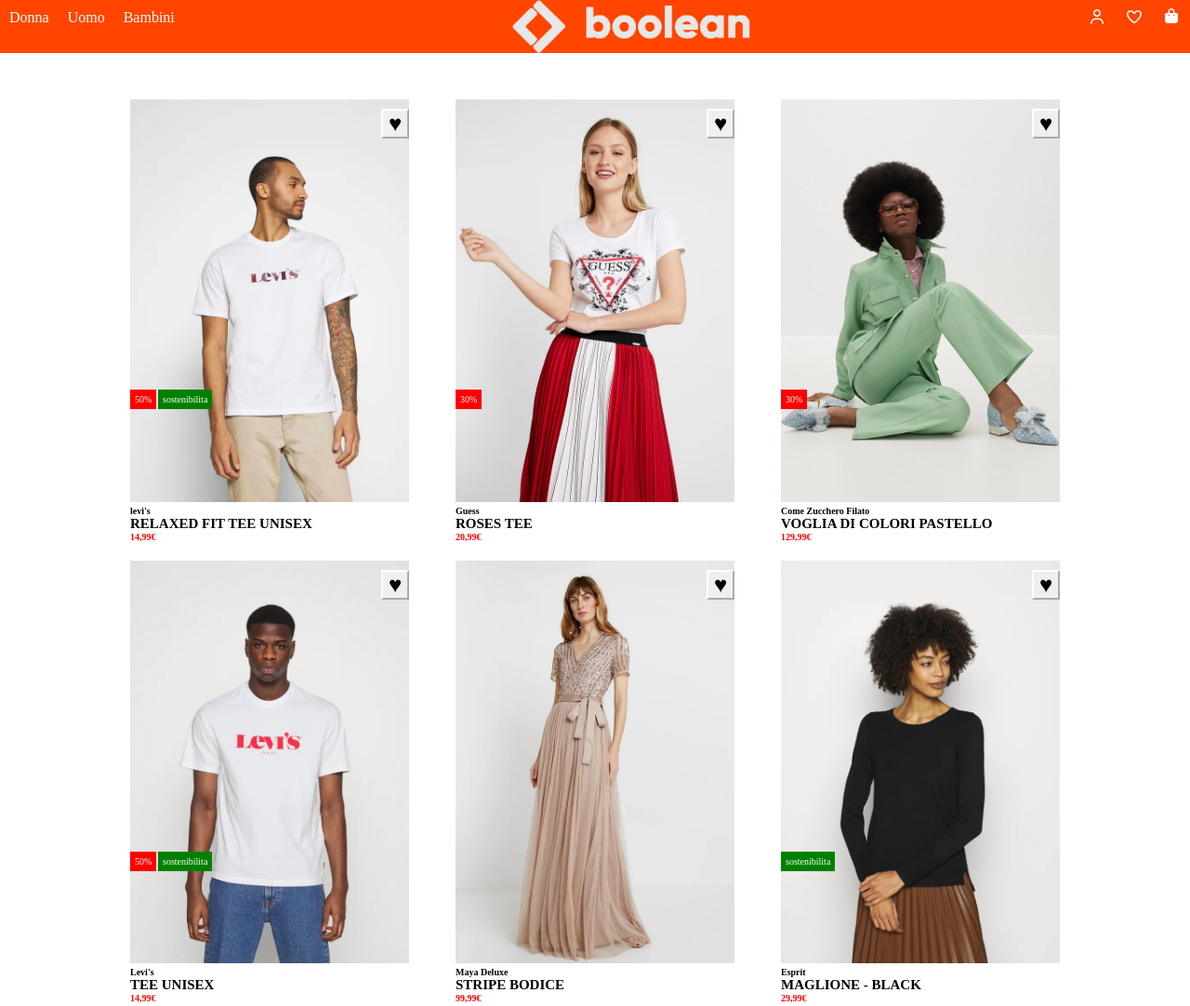
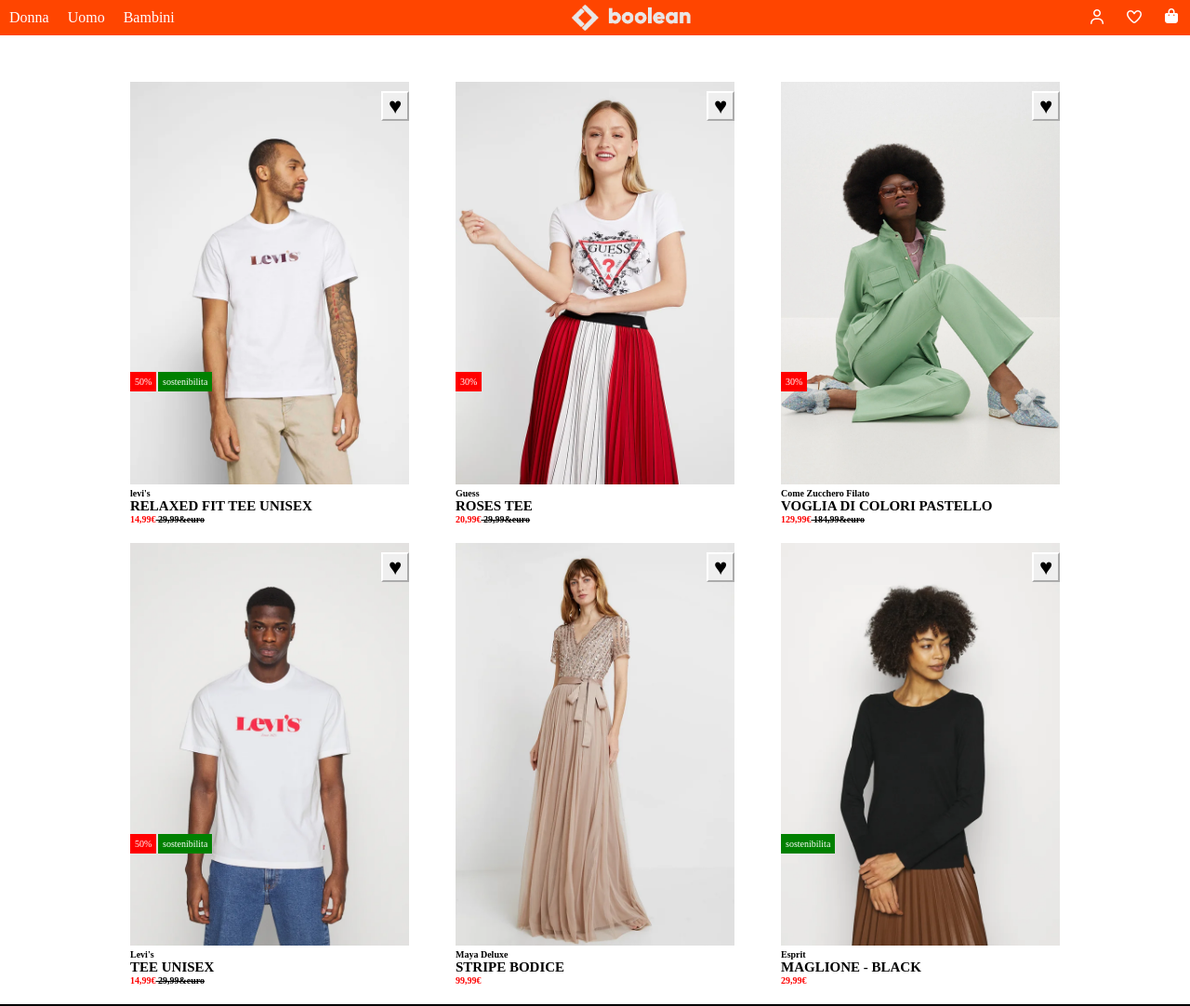
Before and after one commit to DavidZarfati/html-css-boolando, a plain HTML site: page index.html in a window 1280 px wide. Shown: the top 1082 px of the page at 93% size. Drawn offline with Linux system fonts and the light colour scheme.

Commit message:
feat:risistemato logo

```diff
--- a/css/style.css
+++ b/css/style.css
@@ -97,6 +97,7 @@ h3 {
 
 .cancellato {
     text-decoration: line-through;
+    color: black;
 }
 
 /* .front{
@@ -184,3 +185,10 @@ footer h4 {
     margin-left: 0;
     margin-right: 0;
 }
+.logo-wrapper{
+    width: 50%;
+    /* height: 100%; */
+    display: flex;
+    justify-content: center;
+    align-items: center;
+}
--- a/index.html
+++ b/index.html
@@ -17,7 +17,9 @@
             <li><a href="">Uomo</a></li>
             <li><a href="">Bambini</a></li>
         </ul>
-        <img class="logo" src="./img/boolean-logo.png" alt="Logo boolean">
+        <div class="logo-wrapper">
+            <img class="logo" src="./img/boolean-logo.png" alt="Logo boolean">
+        </div>
         <ul class="loghi">
             <li><a href=""><i class="fa-regular fa-user"></i></a></li>
             <li><a href=""><i class="fa-regular fa-heart"></i></a></li>
@@ -126,10 +128,10 @@
             <h4> trovaci anche su</h4>
             <ul>
                 <li class="footer-icon"><a href=""></a><i class="fa-brands fa-square-twitter"></i></li>
-                 <li class="footer-icon"><a href=""></a><i class="fa-brands fa-square-facebook"></i></li>
-                 <li class="footer-icon"><a href=""></a><i class="fa-brands fa-square-instagram"></i></li>
-                 <li class="footer-icon"><a href=""></a><i class="fa-brands fa-square-pinterest"></i></li>
-                 <li class="footer-icon"><a href=""></a><i class="fa-brands fa-square-youtube"></i></li>
+                <li class="footer-icon"><a href=""></a><i class="fa-brands fa-square-facebook"></i></li>
+                <li class="footer-icon"><a href=""></a><i class="fa-brands fa-square-instagram"></i></li>
+                <li class="footer-icon"><a href=""></a><i class="fa-brands fa-square-pinterest"></i></li>
+                <li class="footer-icon"><a href=""></a><i class="fa-brands fa-square-youtube"></i></li>
             </ul>
         </div>
     </footer>
```
